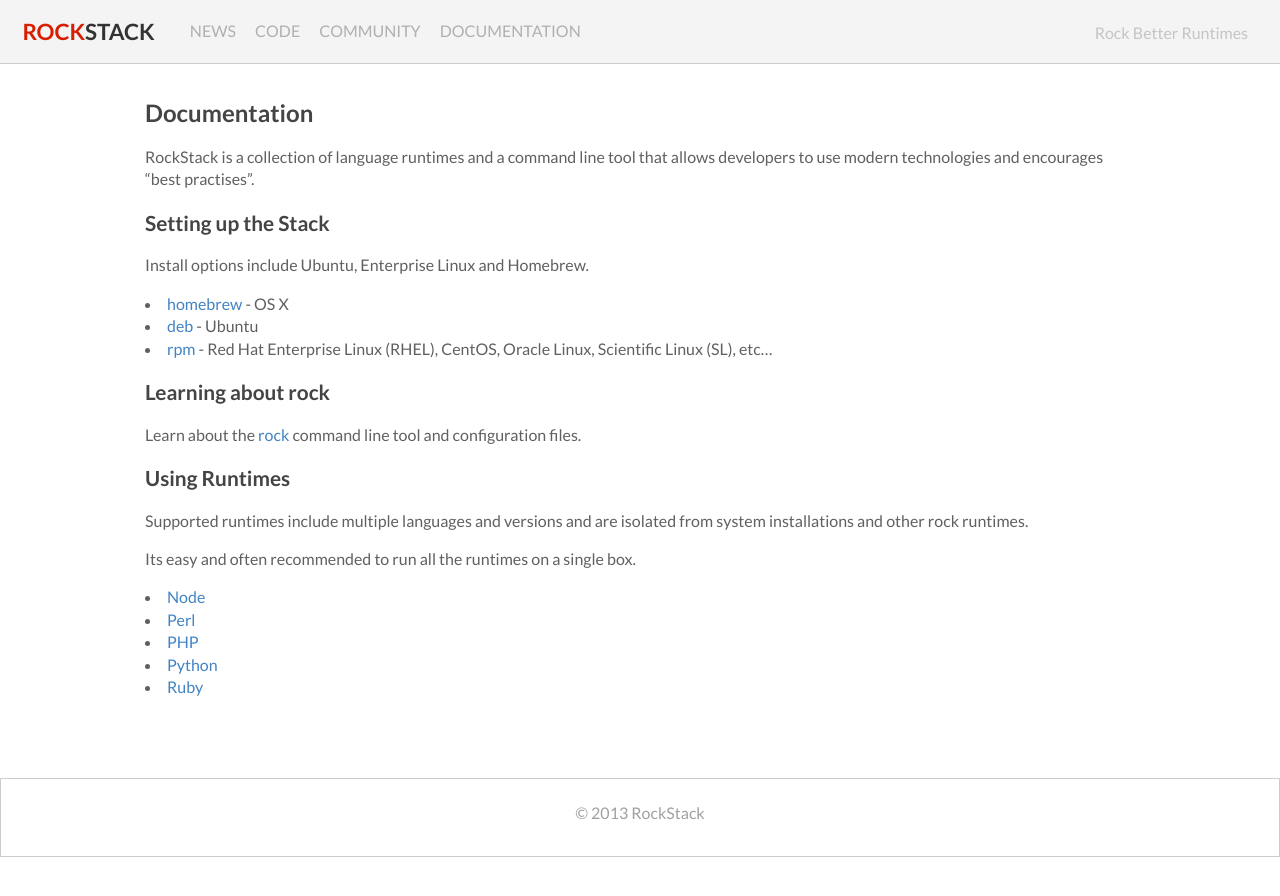
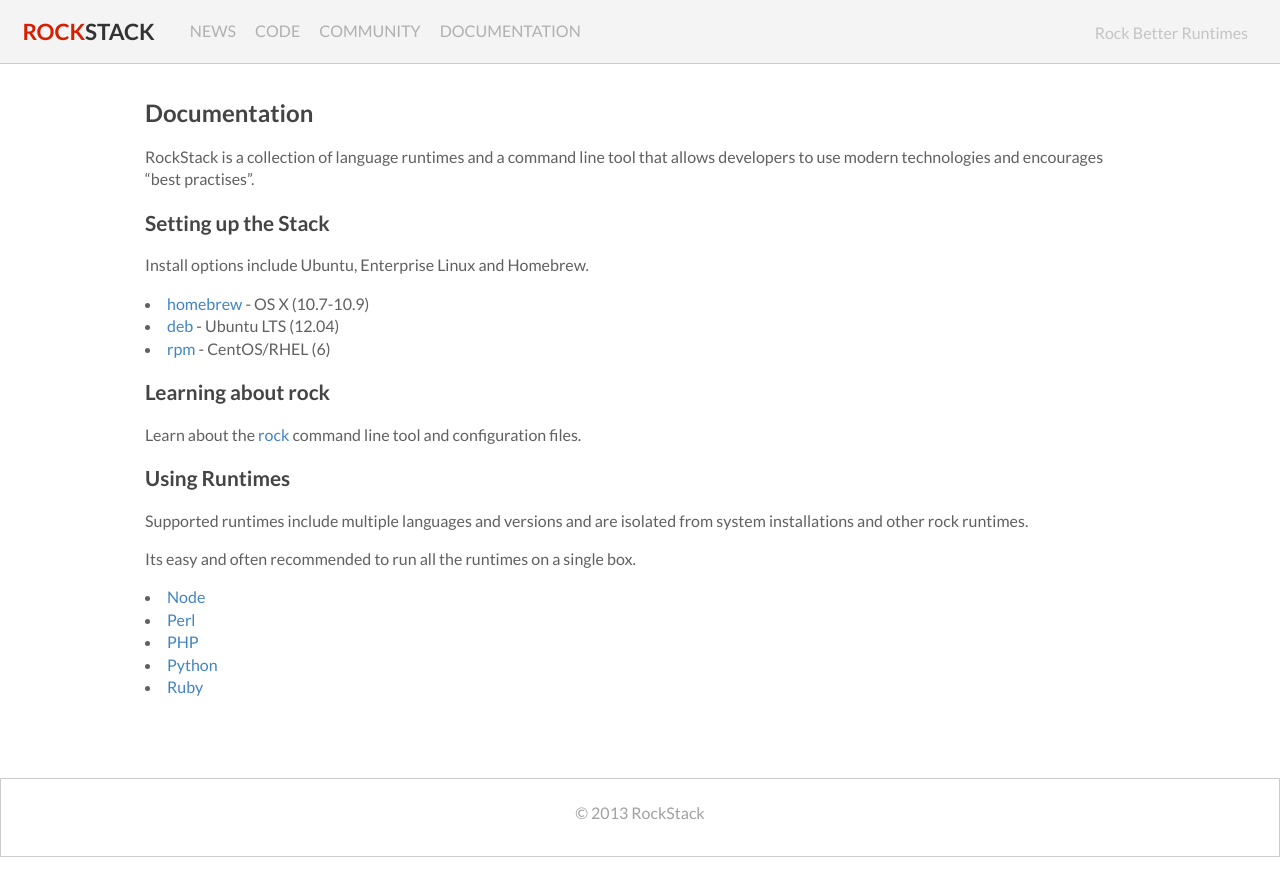
Before and after one commit to silas/rock, a Jekyll site: the page built from docs/index.md, in a window 1280 px wide. Shown: the top 896 px of the page. Built offline with Jekyll 4.4.1, drawn with Linux system fonts in a browser that asks for light colours.

Commit message:
Document specific supported versions

```diff
--- a/docs/index.md
+++ b/docs/index.md
@@ -13,10 +13,9 @@
 
 Install options include Ubuntu, Enterprise Linux and Homebrew.
 
- * [homebrew](/docs/install/homebrew/) - OS X
- * [deb](/docs/install/deb/) - Ubuntu
- * [rpm](/docs/install/rpm/) - Red Hat Enterprise Linux (RHEL), CentOS,
-   Oracle Linux, Scientific Linux (SL), etc...
+ * [homebrew](/docs/install/homebrew/) - OS X (10.7-10.9)
+ * [deb](/docs/install/deb/) - Ubuntu LTS (12.04)
+ * [rpm](/docs/install/rpm/) - CentOS/RHEL (6)
 
 ## Learning about rock
 
--- a/index.html
+++ b/index.html
@@ -12,7 +12,7 @@
     </div>
     <div class="span4">
       <pre><code>
-  runtime: node08
+  runtime: node010
   run: node app.js
       </code></pre>
       <pre><code>
```
Also changed, not shown: docs/node/index.md (+1 -0 lines).
